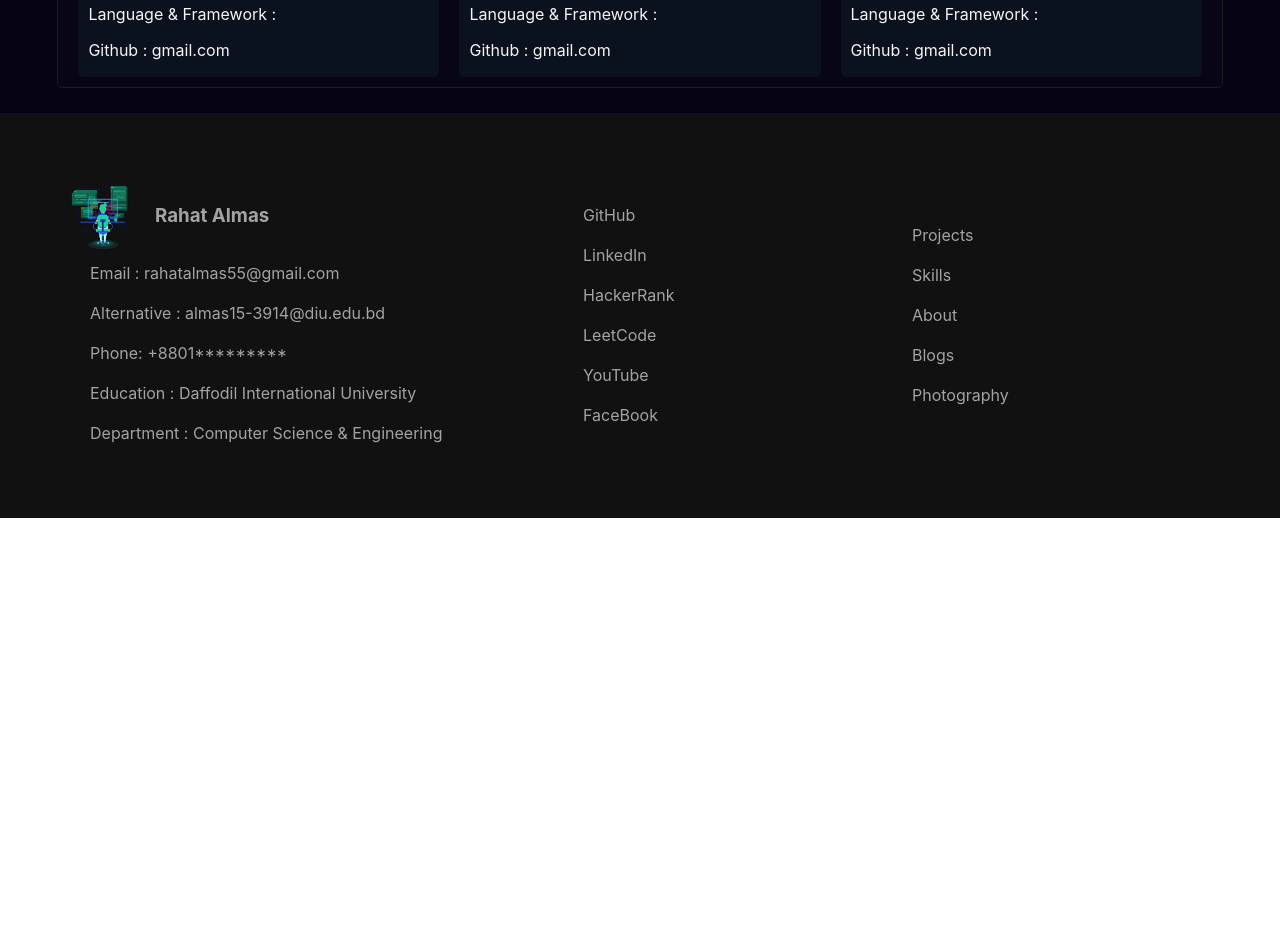
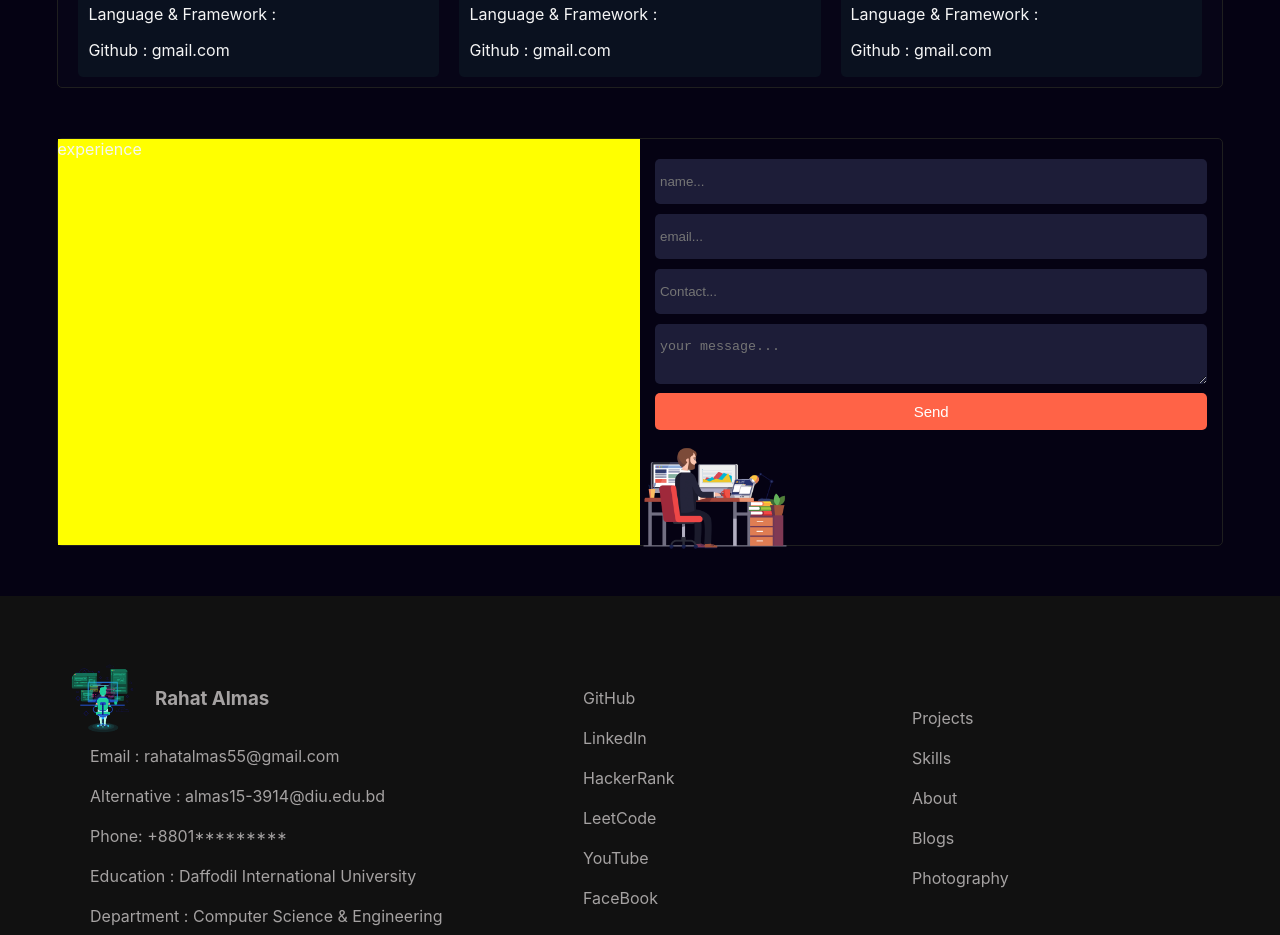
Before and after one commit to rahatalmas/portfolio-new, a React (Create React App) app in the folder rahat-almas/: page / in a window 1280 px wide. Shown: the part 1400-2335 px from the top of the page. Before the commit the page ends 1918 px from the top, so only its background shows below. Built offline with nearby package versions, Linux system fonts and the light colour scheme.

Commit message:
form-added

```diff
--- a/rahat-almas/src/components/Home.css
+++ b/rahat-almas/src/components/Home.css
@@ -97,6 +97,56 @@
     padding:0px 10px;
 }
 
+
+
+.contact-form-container{
+    width:91%;
+    margin:50px auto;
+    border:1px solid rgb(31, 31, 31);
+    border-radius:5px;
+    display:grid;
+    grid-template-columns:50% 50%;
+}
+.experience-section{
+    background-color:yellow;
+}
+
+.contact-form-section{
+    position:relative;
+}
+.form{
+    margin-bottom:100px ;
+    padding:15px
+}
+.input{
+    width:100%;
+    box-sizing:border-box;
+    padding:15px 5px;
+    margin:5px 0px;
+    outline:none;
+    border:none;
+    border-radius:5px;
+    background-color:rgb(29, 29, 56);
+    color:white;
+}
+.form-button{
+    padding:10px;
+    width:100%;
+    background-color:tomato;
+    outline:none;
+    border:none;
+    border-radius:5px;
+    color:white;
+    font-size:15px;
+}
+.form-section-image{
+    width:150px;
+    position:absolute;
+    bottom:-27px;
+    left:0;
+}
+
+
 .site-map{
     display: flex;
     flex-direction: row;
--- a/rahat-almas/src/components/Home.js
+++ b/rahat-almas/src/components/Home.js
@@ -77,6 +77,25 @@ const Home = () =>{
                 </div>
           </div>
 
+
+         <div className='contact-form-container'>
+
+              <div className='experience-section'>
+                     experience
+              </div>
+
+              <div className="contact-form-section">
+                    <div className="form">
+                        <input className="input" placeholder="name..."/>
+                        <input className="input" placeholder="email..."/>
+                        <input className="input" placeholder="Contact..."/>
+                        <textarea className="input" placeholder="your message..."/>
+                        <button className="form-button">Send</button>
+                    </div>
+                    <img src="./images/office.png" className="form-section-image"/>
+              </div>
+         </div>
+
           <footer className='site-map'>
               <div className='intro'>
                     <div className='intro-image-name'>
--- a/rahat-almas/src/components/Nav.css
+++ b/rahat-almas/src/components/Nav.css
@@ -6,7 +6,7 @@
     justify-content: center;
 }
 .link-container{
-
+    padding: 0;
 }
 .link{
     padding:25px;
```
Also changed, not shown: rahat-almas/public/images/office.png (renamed from rahat-almas/public/images/languages/office.png).
